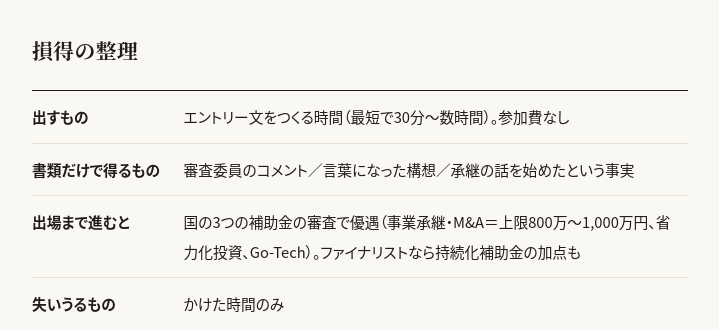
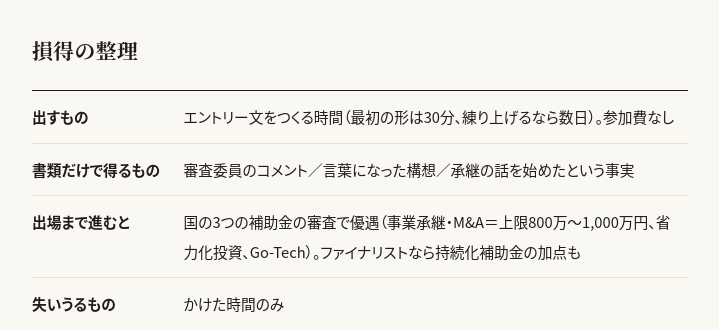
Before and after one commit to R9a00/shinseider, a Python web app: template site/templates/cool.html in a window 1280 px wide. Shown: the part 1578-1908 px from the top of the page, without its empty margins (280-999 px from the left). Run offline with Jinja, Linux system fonts and the light colour scheme; the template is opened without the code that fills it, so the values that code supplies are empty; some libraries are stand-ins or nearby versions.

Commit message:
copy: 損得表「出すもの」の時間表現を実態に合わせる（最初の形は30分、練り上げるなら数日）
Co-Authored-By: Claude Fable 5 <noreply@anthropic.com>

```diff
--- a/site/templates/cool.html
+++ b/site/templates/cool.html
@@ -39,7 +39,7 @@
 
 <h2>損得の整理</h2>
 <table>
-<tr><th>出すもの</th><td>エントリー文をつくる時間（最短で30分〜数時間）。参加費なし</td></tr>
+<tr><th>出すもの</th><td>エントリー文をつくる時間（最初の形は30分、練り上げるなら数日）。参加費なし</td></tr>
 <tr><th>書類だけで得るもの</th><td>審査委員のコメント／言葉になった構想／承継の話を始めたという事実</td></tr>
 <tr><th>出場まで進むと</th><td>国の3つの補助金の審査で優遇（事業承継・M&A＝上限800万〜1,000万円、省力化投資、Go-Tech）。ファイナリストなら持続化補助金の加点も</td></tr>
 <tr><th>失いうるもの</th><td>かけた時間のみ</td></tr>
```
